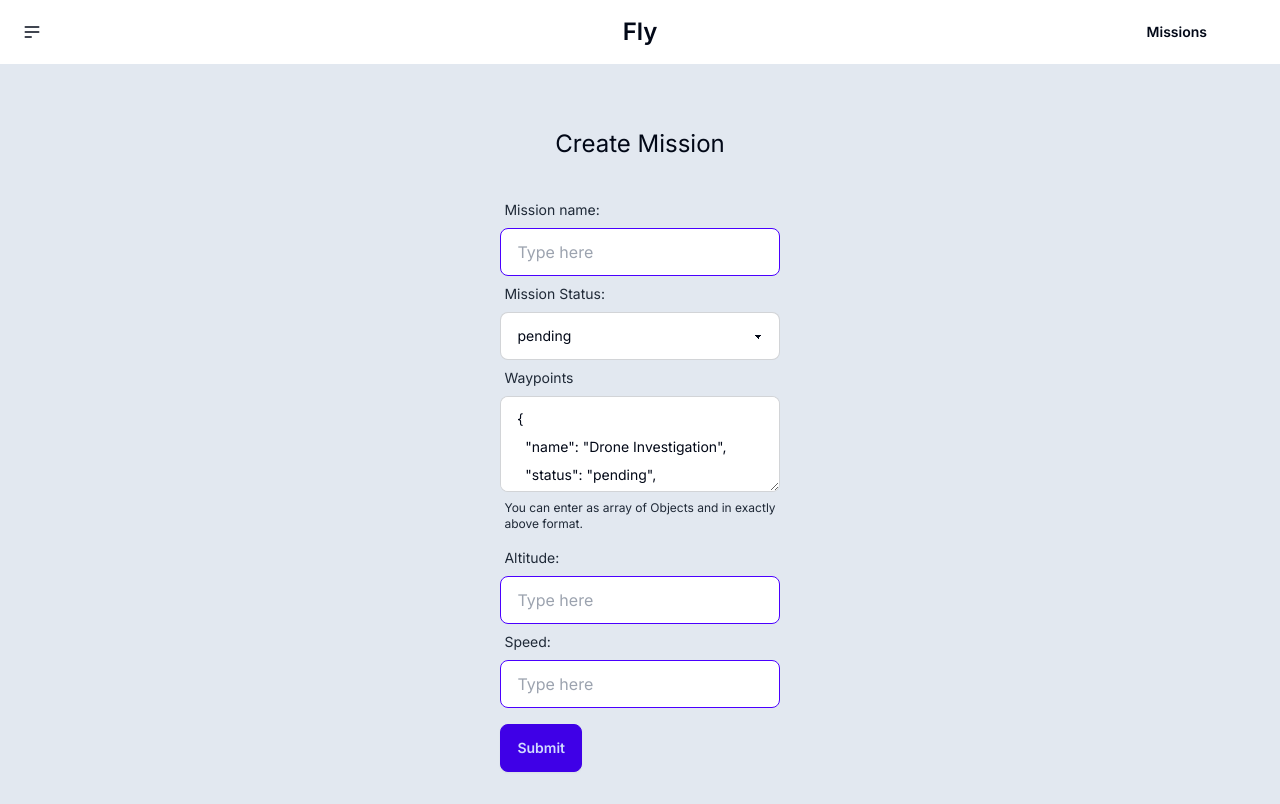
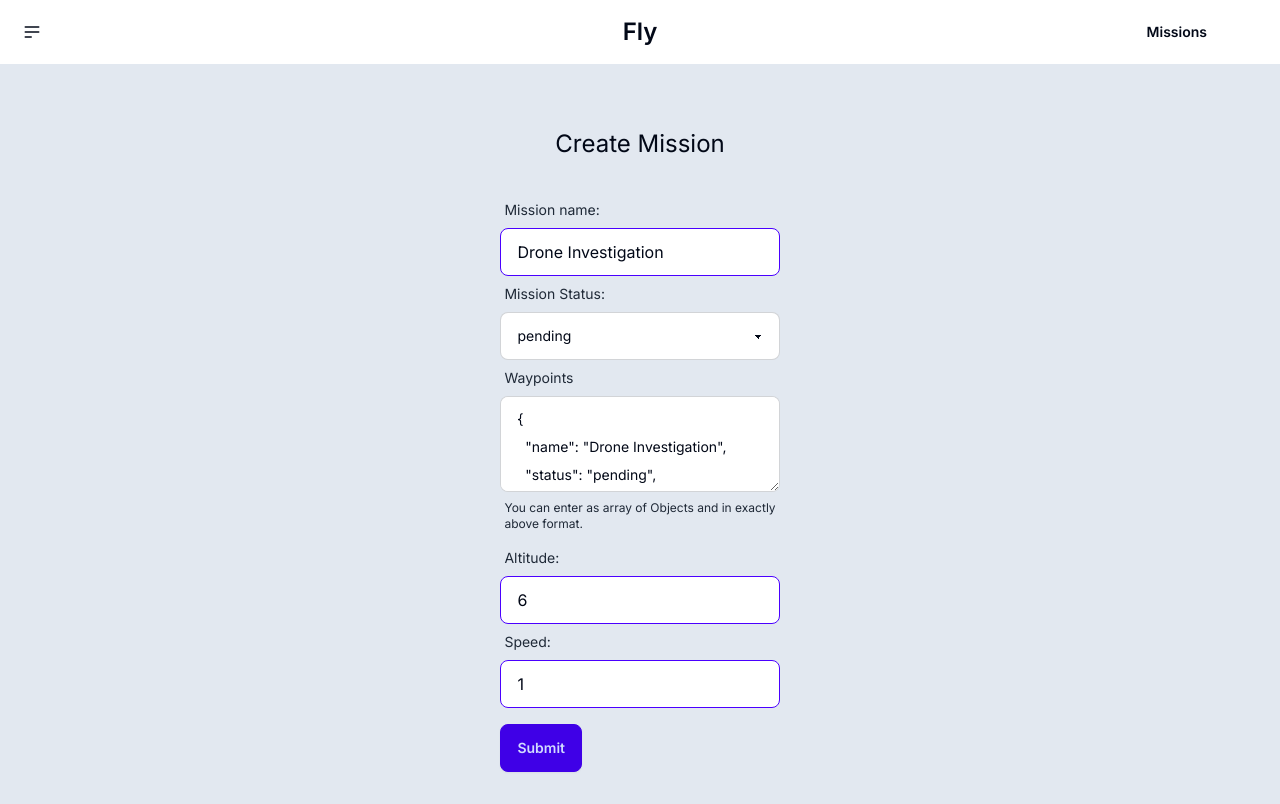
Before and after one commit to whovivekshukla/lukas, a Next.js app: page /missions in a window 1280 px wide. Built offline with nearby package versions, Linux system fonts and the light colour scheme.

Commit message:
integrated mission creation api with frontend

```diff
--- a/app/(dashboard)/missions/page.tsx
+++ b/app/(dashboard)/missions/page.tsx
@@ -7,6 +7,28 @@ import TextAreaComponent from "@/components/TextAreaComponent";
 import { createMission } from "@/lib/api";
 
 let MissionWayPointExample = [
+  {
+    name: "Drone Investigation",
+    status: "pending",
+    waypoints: [
+      {
+        frame: 1,
+        command: 16,
+        is_current: true,
+        autocontinue: true,
+        param1: 1.5,
+        param2: 2.5,
+        param3: 3.5,
+        param4: 4.5,
+        x_lat: 38.9037,
+        y_long: -77.0374,
+        z_alt: 200.0,
+      },
+    ],
+    altitude: 6,
+    speed: 6,
+  },
+
   {
     name: "Drone Investigation",
     status: "pending",
@@ -40,15 +62,16 @@ const MissionsPage = async () => {
         name: e.target.name.value,
         status: e.target.status.value,
         waypoints: e.target.waypoints.value,
-        altitude: e.target.altitude.value,
-        speed: e.target.speed.value,
+        altitude: parseInt(e.target.altitude.value),
+        speed: parseInt(e.target.speed.value),
       };
-      console.log(mission);
+      // console.log(mission);
+
+      const res = await createMission({ missionData: mission });
+      console.log(res);
     } catch (error) {
       console.log(error);
     }
-    // const res = await createMission(mission);
-    // console.log(res);
   };
   return (
     <div className="flex flex-col items-center justify-center py-8 bg-slate-200">
@@ -61,6 +84,7 @@ const MissionsPage = async () => {
             labelName={"Mission name:"}
             type={"text"}
             name={"name"}
+            value={"Drone Investigation"}
           />
           <SelectComponent
             label={"Mission Status:"}
@@ -76,8 +100,14 @@ const MissionsPage = async () => {
             labelName={"Altitude:"}
             type={"number"}
             name={"altitude"}
+            value={6}
           />
-          <InputComponent labelName={"Speed:"} type={"number"} name={"speed"} />
+          <InputComponent
+            labelName={"Speed:"}
+            value={1}
+            type={"number"}
+            name={"speed"}
+          />
           <div className="mt-4">
             <ButtonComponent label={"Submit"} />
           </div>
--- a/components/InputComponent.tsx
+++ b/components/InputComponent.tsx
@@ -1,4 +1,4 @@
-const InputComponent = ({ labelName, type, name }) => {
+const InputComponent = ({ labelName, type, name, value }) => {
   return (
     <div>
       <label className="form-control w-full max-w-xs">
@@ -8,6 +8,7 @@ const InputComponent = ({ labelName, type, name }) => {
         <input
           type={type}
           name={name}
+          defaultValue={value}
           placeholder="Type here"
           className="input input-bordered input-primary w-full max-w-xs"
           required
--- a/lib/api.ts
+++ b/lib/api.ts
@@ -5,6 +5,9 @@ const createURL = (path) => {
 //  pass req.json in the createMission function
 
 export const createMission = async ({ missionData }) => {
+  try {
+    console.log(missionData);
+
     const res = await fetch(
       new Request(createURL("/api/missions/create"), {
         method: "POST",
@@ -14,6 +17,9 @@ export const createMission = async ({ missionData }) => {
 
     if (res.ok) {
       const data = await res.json();
-    return data.data;
+      return data;
+    }
+  } catch (error) {
+    console.log(error);
   }
 };
```
Lines whose indentation alone changed are shown as unchanged.
